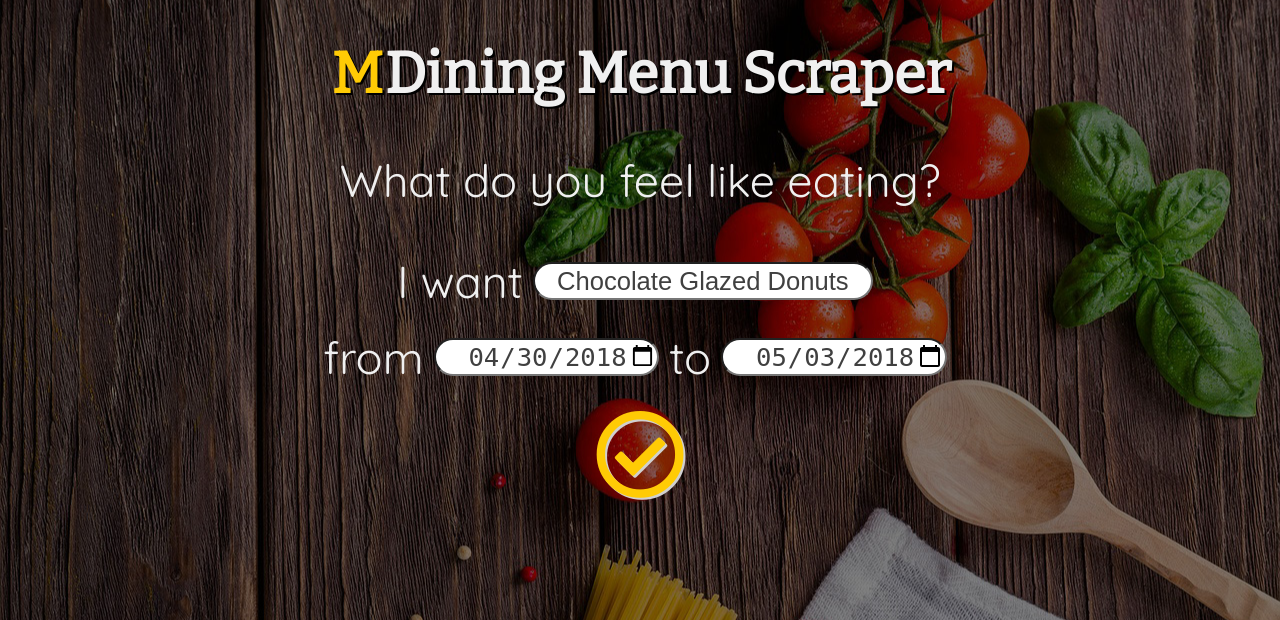
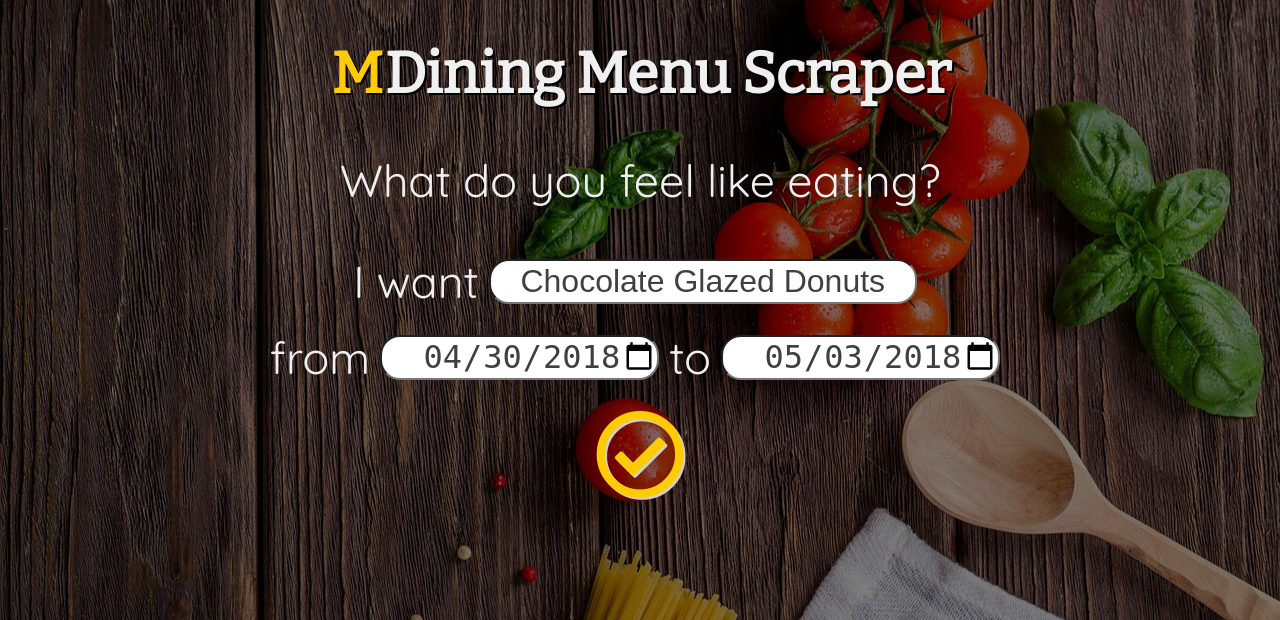
Before and after one commit to patrickxchong/mdiner, a Flask app: page / in a window 1280 px wide. Shown: the top 620 px of the page. Run offline with Flask 2, Linux system fonts and the light colour scheme; some libraries are stand-ins or nearby versions.

Commit message:
gonna try to change font size responsiveness

```diff
--- a/static/home.css
+++ b/static/home.css
@@ -59,10 +59,10 @@ form p {
 
 input,
 input::-webkit-input-placeholder {
-  height: 3vw;
+  height: 3.5vw;
   border-radius: 20px;
   margin: 0px 10px;
-  font-size: 2vw;
+  font-size: 2.5vw;
   color: #404040;
 }
 
@@ -114,7 +114,7 @@ a {
   margin: 0px 10px;
 }
 
-@media only screen and (max-width: 800px) {
+@media only screen and (max-width: 700px) {
   body {
     font-size: 5.5vw;
   }
```
